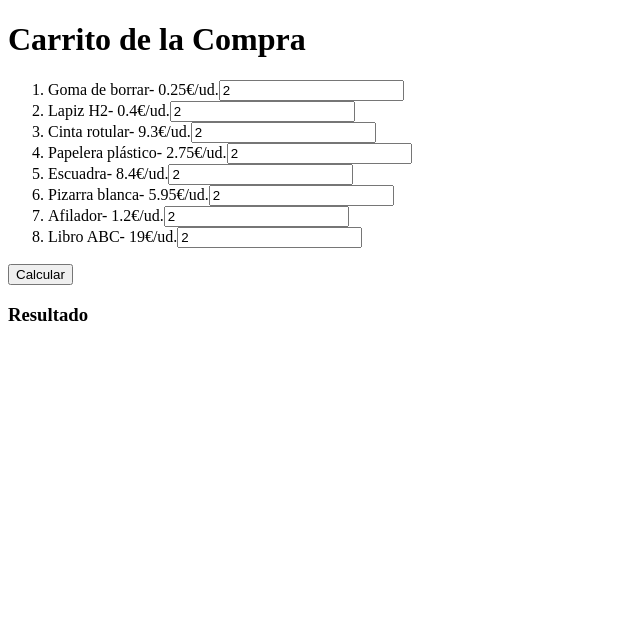
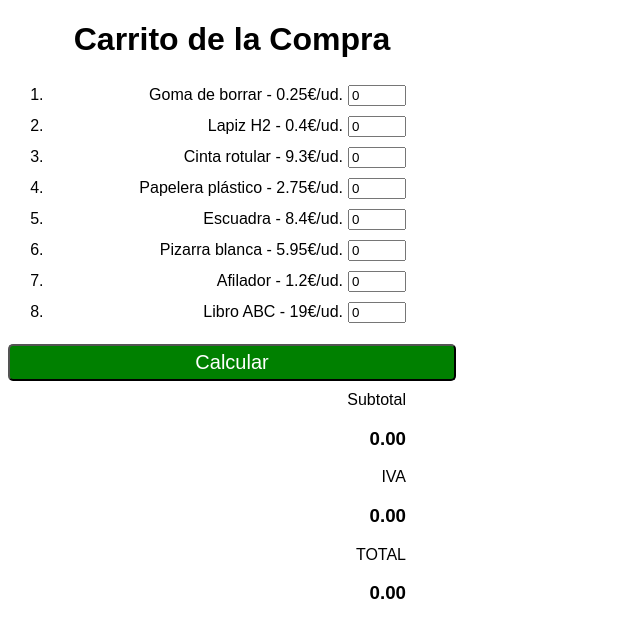
Before and after one commit to korso484/Modulo6_Algoritmos1_Laboratorio, a plain HTML site: page index.html in a window 1280 px wide. Both pictures are taken after a click on the button "Calcular". Shown: the whole page, without its empty margins (0-640 px from the left). Drawn offline with Linux system fonts and the light colour scheme.

Commit message:
Basic Finished

```diff
--- /dev/null
+++ b/css/site.css
@@ -0,0 +1,63 @@
+body {
+    font-family: Arial, Helvetica, sans-serif;
+    max-width: 35%;
+}
+
+h1 {
+    text-align: center;
+}
+
+.orderL {
+    text-align: right;
+    padding-right: 50px;
+}
+
+.product_unit {
+    margin: 5px 0 5px 5px;
+    width: 50px;
+}
+
+.calc {
+    font-family: sans-serif;
+    font-size: 20px;
+    text-align: center;
+    width: 100%;
+    background-color: green;
+    color: white;
+    cursor: pointer;
+    padding: 5px 5px 5px 5px;
+    border-radius: 5px;
+}
+
+.calc.error {
+    color: red;
+    background-color: white;
+}
+
+.totales {
+    text-align: right;
+    padding: 10px 50px 0 0;
+}
+
+/*
+input[type="text"].error {
+    color: red;
+    border: 1px solid red;
+}
+
+input[type="submit"] {
+    background-color: #4caf50;
+    color: white;
+    padding: 12px 20px;
+    border: none;
+    border-radius: 4px;
+    cursor: pointer;
+}
+
+input[type="submit"]:hover:not([disabled]) {
+    background-color: #45a049;
+}
+
+input[type="submit"]:disabled {
+    background-color: #ddd;
+}*/
--- a/index.html
+++ b/index.html
@@ -3,6 +3,7 @@
 <head>
     <meta charset="UTF-8">
     <meta name="viewport" content="width=device-width, initial-scale=1.0">
+    <link rel="stylesheet" href="css/site.css">
     <title>Carrito de la compra</title>
 </head>
 <body>
@@ -15,7 +16,14 @@
     <div class="calculo">
         <button type="button" class="calc" id="boton">Calcular</button>
     </div>
-    <h3 id="resultado">Resultado</h3>
+    <div class="totales">
+        <label for="subtotal">Subtotal</label>
+        <h3 id="subtotal"></h3>
+        <label for="IVA">IVA</label>
+        <h3 id="IVA" name="IVA"></h3>
+        <label for="TOTAL">TOTAL</label>
+        <h3 id="TOTAL" name="TOTAL"></h3>
+    </div>
     <script src="js/app.js"></script>
 </body>
 </html>
--- a/js/app.js
+++ b/js/app.js
@@ -69,71 +69,48 @@ ol.setAttribute("class", "orderL");
 var main = document.getElementById("principal");
 main.appendChild(ol);
 
-function calcularCosteItem(tag, unit){
-    var resultadoItem = tag * unit;
-    return resultadoItem;
+
+//Creamos los productos
+function createProduct(product) {
+    var li = document.createElement("li");
+        li.innerHTML = product.description + (" - ") + product.price + ("€/ud.");
+        var input = document.createElement("input");
+        input.setAttribute("class", "product_unit");
+        input.setAttribute("type", "number");
+        input.setAttribute("id", "input");
+        input.setAttribute("value", product.units);
+        input.addEventListener("change", event => product.units = event.target.valueAsNumber);
+        li.appendChild(input);
+        ol.appendChild(li);
+}
+
+//Iteramos y mostramos los productos
+var showProducts = products => {
+    for(var product of products){
+        createProduct(product);
+    }
 }
 
 
 
-var contadorId = 1;
-for(var product of products){
-    var li = document.createElement("li");
-    li.innerHTML = product.description + ("- ") + product.price + ("€/ud.");
-    var input = document.createElement("input");
-    input.setAttribute("class", "product_unit");
-    input.setAttribute("type", "number");
-    input.setAttribute("id", "input_" +contadorId);
-    input.setAttribute("value", 2);
-    input.addEventListener("change", event => product.units = event.target.value);
-    li.appendChild(input);
-    ol.appendChild(li);
-    var resul = calcularCosteItem(product.price, input.value);
-    console.log(resul);
-    contadorId++;
-}
+showProducts(products);
 
-function isNumber(op){
 
+//Calculamos los subtotales, impuestos y precio final
+function obtenerFactura(){
+    var precioIVA = 0;
+    var precioSubtotal = 0;
+    var precioTotal = 0;
+    for(var i=0; i< products.length;i++){
+            precioSubtotal +=  products[i].price * products[i].units;
+            precioIVA += (products[i].price * products[i].units) * (products[i].tax/100);
+    }
+    precioTotal += precioSubtotal + precioIVA;
+    document.getElementById("subtotal").innerText = precioSubtotal.toFixed(2);
+    document.getElementById("IVA").innerText = precioIVA.toFixed(2);
+    document.getElementById("TOTAL").innerText = precioTotal.toFixed(2);
 }
 
 
-
-
-
-
-
-
-
-
-
-
-
-
-
-
-
-
-
-
-
-
-
-
-
-
-/*var costeTotal = 0;
-var contador = 0;
-function precioParcial(){
-    for(var product of products){
-        var valor = document.getElementById(input.getAttribute("id")).value;
-        console.log(valor);
-        var costeParcial = calcularCosteItem(product.price, valor);
-        costeTotal = costeParcial + costeTotal;
-        return costeTotal;
-    }
-    console.log(costeTotal);
-
-}*/
-
-//document.getElementById("boton").addEventListener("click", precioParcial);
+//Asociamos el evento al botón Calcular
+document.getElementById("boton").addEventListener("click", obtenerFactura);
```
